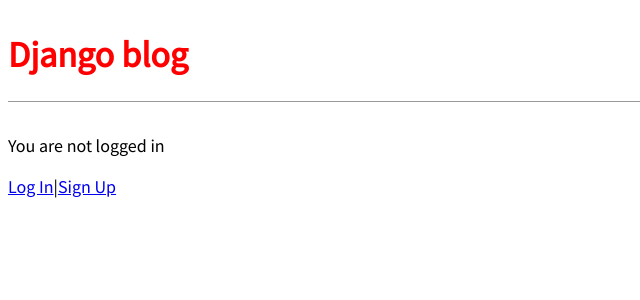
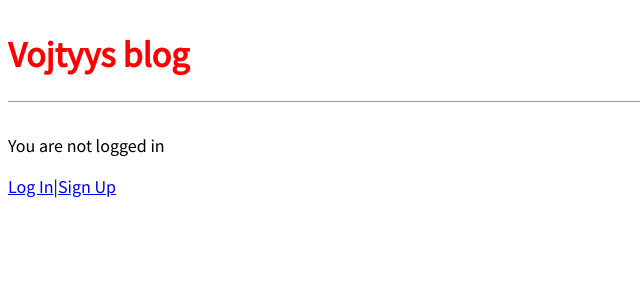
Before and after one commit to vojtyys/blog_project, a Django app: template templates/home.html in a window 1280 px wide. Shown: the top 300 px of the page, without its empty margins (0-640 px from the left). Run offline with Django 3.2, Linux system fonts and the light colour scheme; the template is opened without the code that fills it, so the values that code supplies are empty.

Commit message:
Changed name of blog

```diff
--- a/templates/base.html
+++ b/templates/base.html
@@ -8,7 +8,7 @@
     <body>
         <header>
             <div class="nav-left">
-                <h1><a href="{% url 'home' %}">Django blog</a> </h1>
+                <h1><a href="{% url 'home' %}">Vojtyys blog</a> </h1>
             </div>
             {% if user.is_authenticated %}
             <div class="nav-right">
```
